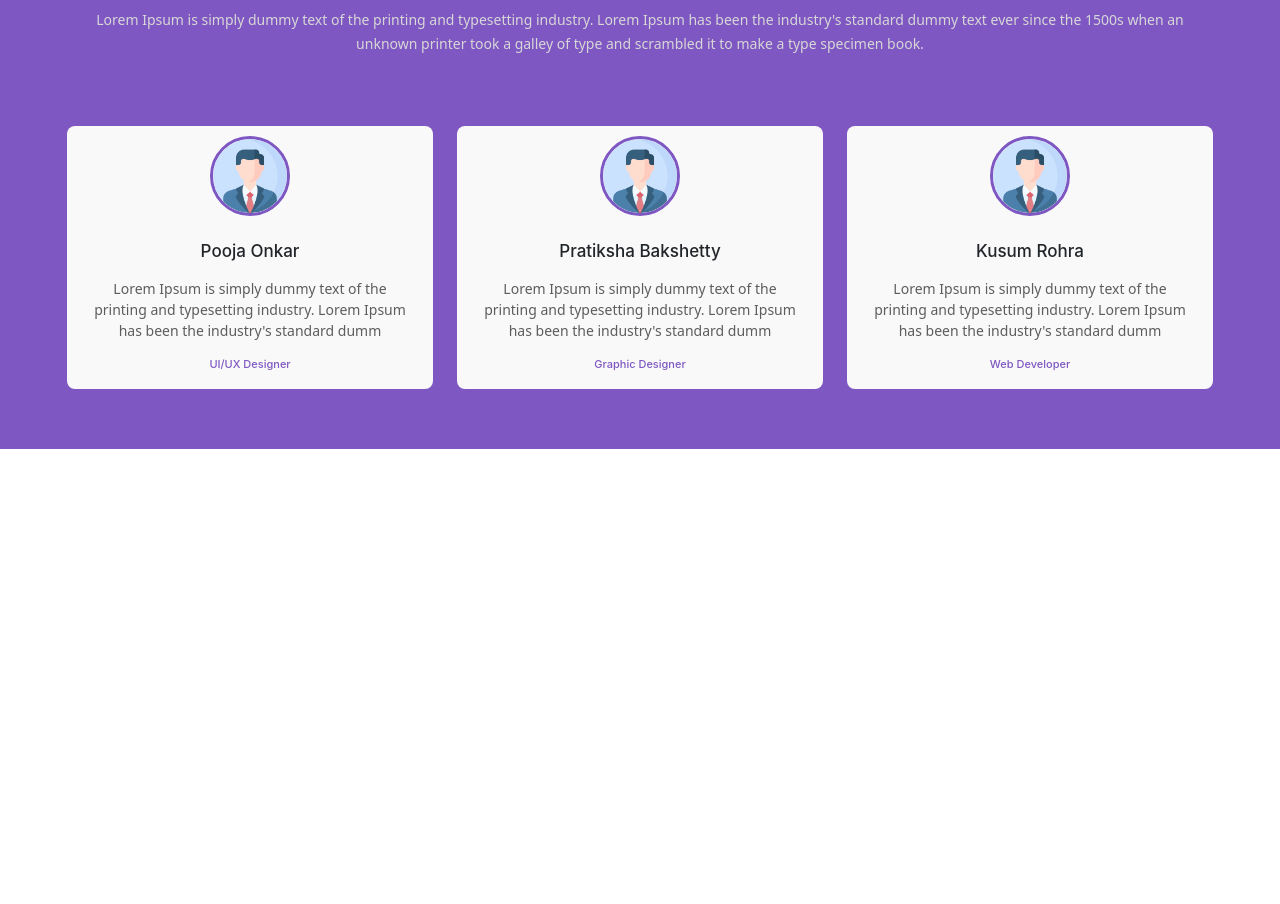
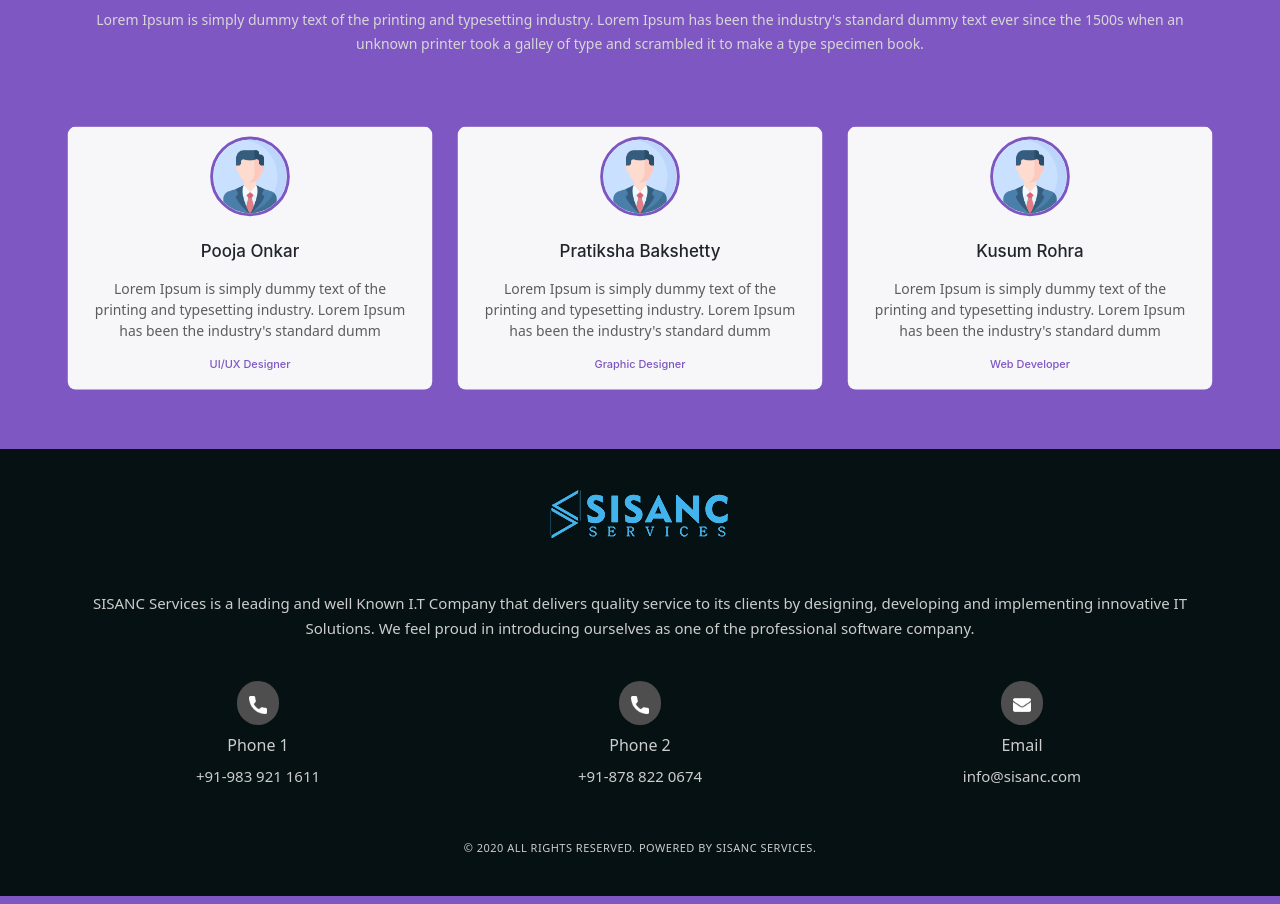
Before and after one commit to KUSUM24/Sisanc_Landing_Page, a React (Create React App) app: page / in a window 1280 px wide. Shown: the part 2560-3464 px from the top of the page. Before the commit the page ends 3009 px from the top, so only its background shows below. Built offline with nearby package versions, Linux system fonts and the light colour scheme.

Commit message:
Footer done

```diff
--- a/src/App.js
+++ b/src/App.js
@@ -1,4 +1,5 @@
 import React from "react";
+import { Footer } from "./common/Footer";
 import { FirstBanner } from "./components/FirstBanner";
 import { SecondBanner } from "./components/SecondBanner";
 import { ServicesSection } from "./components/ServicesSection";
@@ -13,6 +14,7 @@ function App() {
       <ServicesSection />
       <WhyUsSection />
       <Testimonial />
+      <Footer />
     </div>
   );
 }
--- a/src/assets/styles/style.css
+++ b/src/assets/styles/style.css
@@ -42,9 +42,11 @@ h5,
     "Helvetica Neue", Arial, sans-serif, "Apple Color Emoji", "Segoe UI Emoji",
     "Segoe UI Symbol", "Noto Color Emoji";
 }
+
 .container {
   max-width: 1170px !important;
 }
+
 .main-banner-sec {
   background-image: url(../images/header-banner.jpg);
   background-size: cover;
@@ -237,3 +239,52 @@ span.whyus {
   font-size: 11px;
   color: #7e57c2;
 }
+
+.footer {
+  background: #061114;
+  padding: 40px 0 20px;
+  color: #cdcdcd;
+  text-align: center;
+  font-size: 15px;
+  line-height: 25px;
+  border-bottom: 8px solid #7e57c2;
+}
+
+.footer-logo {
+  text-align: center;
+  margin-bottom: 30px;
+}
+
+.info.con-width {
+  max-width: 600px;
+  margin: 0 auto;
+}
+
+.contact-detail .icon {
+  background: #4e4e4e;
+  width: 27px;
+  padding: 12px;
+  border-radius: 38px;
+  height: 27px;
+  margin-bottom: 15px;
+}
+
+.item img {
+  width: 18px;
+  text-align: center;
+}
+
+.cont {
+  margin-top: 20px;
+}
+
+p.footer-about {
+  margin-bottom: 50px;
+  padding-top: 20px;
+}
+
+.copyright {
+  margin-top: 30px;
+  font-size: 11px;
+  letter-spacing: 0.5px;
+}
--- /dev/null
+++ b/src/common/Footer.jsx
@@ -0,0 +1,68 @@
+import React from "react";
+import { Container } from "react-bootstrap";
+import Logo from "../assets/images/logo.png";
+import CallIcon from "../assets/images/call.png";
+import EmailIcon from "../assets/images/email.png";
+
+export const Footer = () => {
+  return (
+    <div className="footer">
+      <Container>
+        <div class="footer-logo">
+          <img src={Logo} alt="Sisanc" class="img-fluid" />
+        </div>
+        <p class="footer-about">
+          SISANC Services is a leading and well Known I.T Company that delivers
+          quality service to its clients by designing, developing and
+          implementing innovative IT Solutions. We feel proud in introducing
+          ourselves as one of the professional software company.
+        </p>
+        <div class="contact-detail">
+          <div class="container info con-width">
+            <div class="row">
+              <div class="col-md-4">
+                <div class="item mb-sm50">
+                  <span class="icon icon-mobile">
+                    <img src={CallIcon} />
+                  </span>
+                  <div class="cont">
+                    <h6>Phone 1</h6>
+                    <p>+91-983 921 1611</p>
+                  </div>
+                </div>
+              </div>
+
+              <div class="col-md-4">
+                <div class="item mb-sm50">
+                  <span class="icon icon-mobile">
+                    <img src={CallIcon} />
+                  </span>
+                  <div class="cont">
+                    <h6>Phone 2</h6>
+                    <p>+91-878 822 0674</p>
+                  </div>
+                </div>
+              </div>
+
+              <div class="col-md-4">
+                <div class="item mb-sm50">
+                  <span class="icon icon-mobile">
+                    <img src={EmailIcon} />
+                  </span>
+                  <div class="cont">
+                    <h6>Email</h6>
+                    <p>info@sisanc.com</p>
+                  </div>
+                </div>
+              </div>
+            </div>
+            <div class="clearfix"></div>
+          </div>
+          <div class="copyright">
+            <p>© 2020 ALL RIGHTS RESERVED. POWERED BY SISANC SERVICES.</p>
+          </div>
+        </div>
+      </Container>
+    </div>
+  );
+};
--- a/src/components/Testimonial.jsx
+++ b/src/components/Testimonial.jsx
@@ -28,7 +28,12 @@ export const Testimonial = () => {
           </p>
         </div>
         <Row>
-          <div class="col-md-4">
+          <div
+            class="col-md-4"
+            data-aos="zoom-in"
+            data-aos-delay="150"
+            data-aos-duration="3000"
+          >
             <div class="single-testimonial">
               <div class="profile">
                 <img src={ProfileImg} class="img-fluid" />
@@ -42,7 +47,12 @@ export const Testimonial = () => {
               <h4>UI/UX Designer</h4>
             </div>
           </div>
-          <div class="col-md-4">
+          <div
+            class="col-md-4"
+            data-aos="zoom-in"
+            data-aos-delay="150"
+            data-aos-duration="3000"
+          >
             <div class="single-testimonial">
               <div class="profile">
                 <img src={ProfileImg} class="img-fluid" />
@@ -56,7 +66,12 @@ export const Testimonial = () => {
               <h4>Graphic Designer</h4>
             </div>
           </div>
-          <div class="col-md-4">
+          <div
+            class="col-md-4"
+            data-aos="zoom-in"
+            data-aos-delay="150"
+            data-aos-duration="3000"
+          >
             <div class="single-testimonial">
               <div class="profile">
                 <img src={ProfileImg} class="img-fluid" />
```
Also changed, not shown: src/assets/images/call.png (added), src/assets/images/email.png (added).
